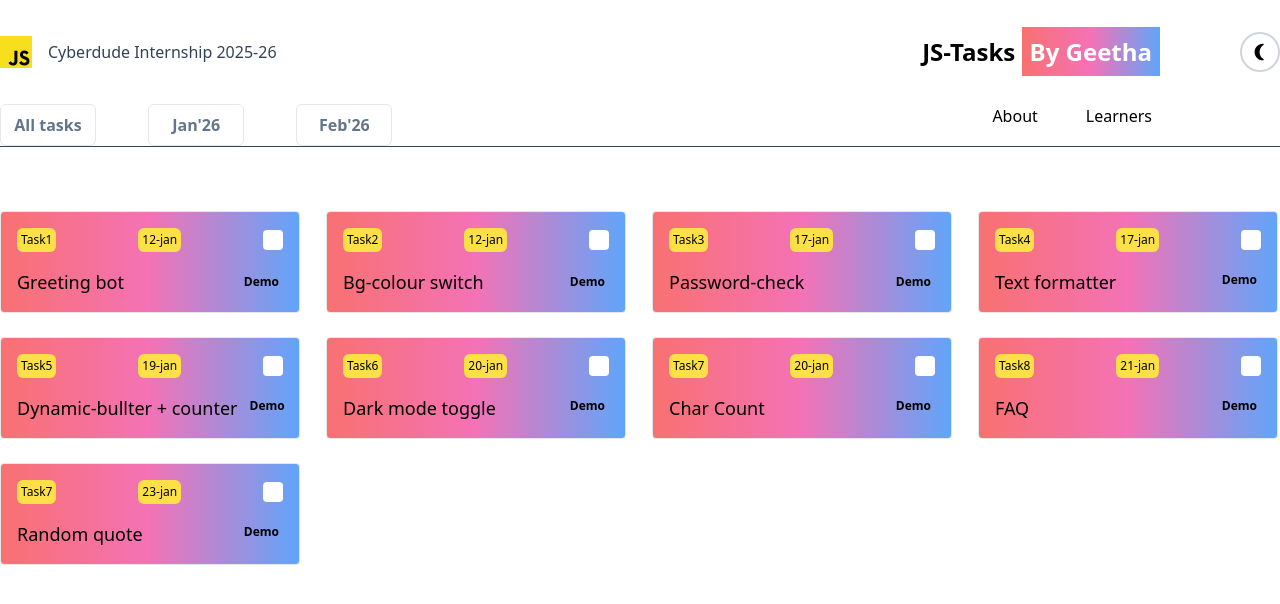
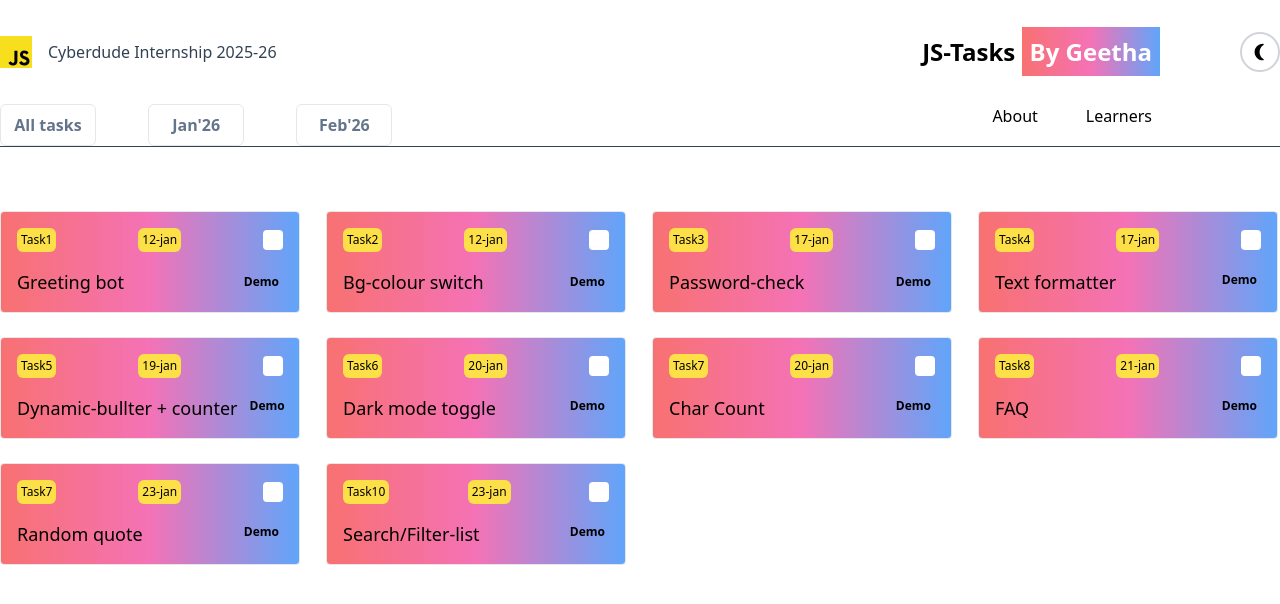
Before and after one commit to sidhgeetha/js-dom-projectworks, a website built with Vite: page index.html in a window 1280 px wide. Built offline with nearby package versions, Linux system fonts and the light colour scheme.

Commit message:
teask 10 search in progress

```diff
--- a/index.html
+++ b/index.html
@@ -589,6 +589,63 @@
          </div>
 
 
+
+         <!-- 10 -->
+
+         <div
+            class="flex flex-col border rounded bg-gradient-to-r from-red-400 via-pink-400 to-blue-400 py-4 px-4 max-w-[300px]">
+
+            <div class="flex justify-between items-center mb-4">
+              <h1
+                class="bg-yellow-300 text-black p-1 rounded-md text-xs">Task10</h1>
+                <h1 category="jan"
+                class="bg-yellow-300 text-black p-1 rounded-md text-xs">23-jan</h1>
+              <div>
+                     <a
+              href="https://github.com/sidhgeetha"
+              target="_blank"
+               rel="noopener noreferrer"
+              class="cursor-pointer">
+
+
+                <svg  class="bg-white rounded" xmlns="http://www.w3.org/2000/svg" width="20"
+                  height="20" viewBox="0 0 24 24"><mask id="SVGtXXaGeHA"
+                    width="24" height="24" x="0" y="0"><g fill="#fff"><ellipse
+                        cx="9.5" cy="9" rx="1.5" ry="1" /><ellipse cx="14.5"
+                        cy="9" rx="1.5" ry="1" /></g></mask><g fill="none"
+                    stroke="currentColor" stroke-linecap="round"
+                    stroke-linejoin="round" stroke-width="2"><path
+                      stroke-dasharray="32" stroke-dashoffset="32"
+                      d="M12 4c1.67 0 2.61 0.4 3 0.5c0.53 -0.43 1.94 -1.5 3.5 -1.5c0.34 1 0.29 2.22 0 3c0.75 1 1 2 1 3.5c0 2.19 -0.48 3.58 -1.5 4.5c-1.02 0.92 -2.11 1.37 -3.5 1.5c0.65 0.54 0.5 1.87 0.5 2.5c0 0.73 0 3 0 3M12 4c-1.67 0 -2.61 0.4 -3 0.5c-0.53 -0.43 -1.94 -1.5 -3.5 -1.5c-0.34 1 -0.29 2.22 0 3c-0.75 1 -1 2 -1 3.5c0 2.19 0.48 3.58 1.5 4.5c1.02 0.92 2.11 1.37 3.5 1.5c-0.65 0.54 -0.5 1.87 -0.5 2.5c0 0.73 0 3 0 3"><animate
+                        fill="freeze" attributeName="stroke-dashoffset"
+                        dur="0.7s" values="32;0" /></path><path
+                      stroke-dasharray="10" stroke-dashoffset="10"
+                      d="M9 19c-1.406 0-2.844-.563-3.688-1.188C4.47 17.188 4.22 16.157 3 15.5"><animate
+                        attributeName="d" dur="3s" repeatCount="indefinite"
+                        values="M9 19c-1.406 0-2.844-.563-3.688-1.188C4.47 17.188 4.22 16.157 3 15.5;M9 19c-1.406 0-3-.5-4-.5-.532 0-1 0-2-.5;M9 19c-1.406 0-2.844-.563-3.688-1.188C4.47 17.188 4.22 16.157 3 15.5" /><animate
+                        fill="freeze" attributeName="stroke-dashoffset"
+                        begin="0.8s" dur="0.2s" values="10;0" /></path></g><rect
+                    width="8" height="4" x="8" y="11" fill="currentColor"
+                    mask="url(#SVGtXXaGeHA)"><animate attributeName="y"
+                      dur="10s" keyTimes="0;0.45;0.46;0.54;0.55;1"
+                      repeatCount="indefinite"
+                      values="11;11;7;7;11;11" /></rect></svg>
+                </a>
+
+              </svg>
+            </div>
+          </div>
+
+          <div class="flex justify-between gap-2">
+            <h1 class="font-medium text-lg whitespace-nowrap">Search/Filter-list</h1>
+             <a href="/search-list.html"
+              class="font-bold text-xs hover:bg-blue-700 p-1 hover:text-white cursor-pointer rounded text-center">
+              Demo
+            </a>
+          </div>
+
+         </div>
+
       </div>
 
              </section>
--- /dev/null
+++ b/public/searchlist.js
@@ -0,0 +1,5 @@
+  const inputEl = document.getElementById("search");
+
+  const searchItem = inputEl.value;
+
+  const programList = document.querySelectorAll(".list");
```
Also changed, not shown: public/randomquote.html (+4 -3 lines), public/search-list.html (added, +64 -0 lines).
